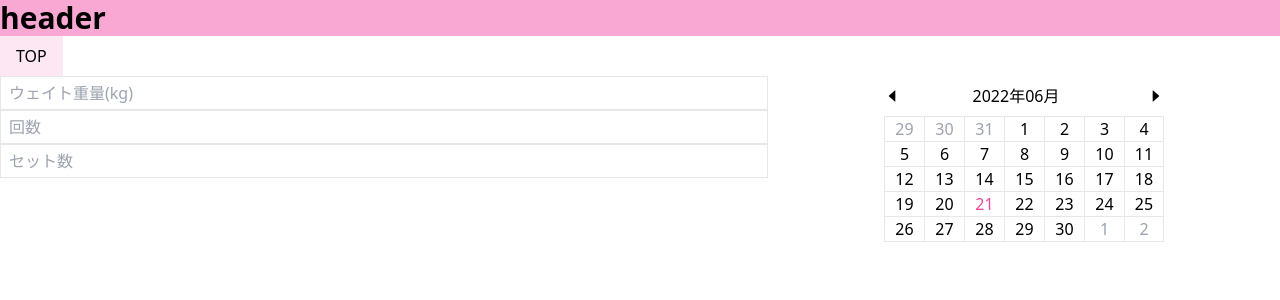
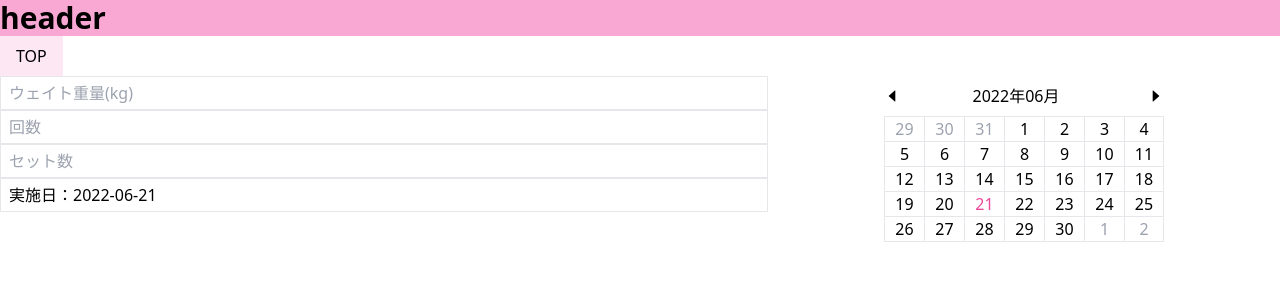
Before and after one commit to gyan-pg/new-project, a React (Create React App) app: page /detail/bench_press in a window 1280 px wide. Shown: the top 300 px of the page. Built offline with nearby package versions, Linux system fonts and the light colour scheme.

Commit message:
Calendar linkage completed

```diff
--- a/src/component/Detail.tsx
+++ b/src/component/Detail.tsx
@@ -14,7 +14,7 @@ const Detail: React.FC = () => {
   const kind = useLocation().pathname.substring(8);
 
   console.log(kind);
-  console.log(calendarDate);
+  console.log('calendarDate',calendarDate);
 
   return (
 
@@ -25,6 +25,7 @@ const Detail: React.FC = () => {
           <input className="px-2 py-1 border block w-full" placeholder="ウェイト重量(kg)" type="text" inputMode="numeric" value={weight} onChange={(e: React.ChangeEvent<HTMLInputElement>) => {setWeight(e.target.value)}} />
           <input className="px-2 py-1 border block w-full" placeholder="回数" type="text" inputMode="numeric" value={frequency} onChange={(e: React.ChangeEvent<HTMLInputElement>) => {setFrequency(e.target.value)}} />
           <input className="px-2 py-1 border block w-full" placeholder="セット数" type="text" inputMode="numeric" value={sets} onChange={(e: React.ChangeEvent<HTMLInputElement>) => {setSets(e.target.value)}} />
+          <p className="px-2 py-1 border block w-full">実施日：{calendarDate}</p>
         </section>
         <section className="w-2/5 text-center">
           <Calendar today={calendarDate} setDay={setCalendarDate}/>
```
